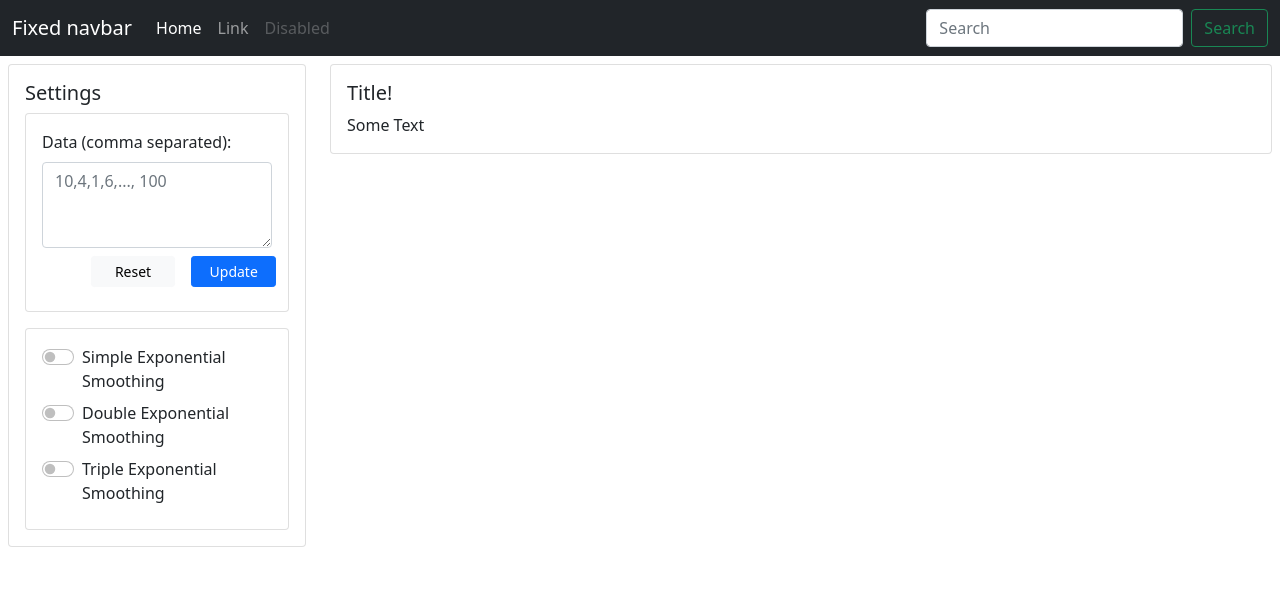
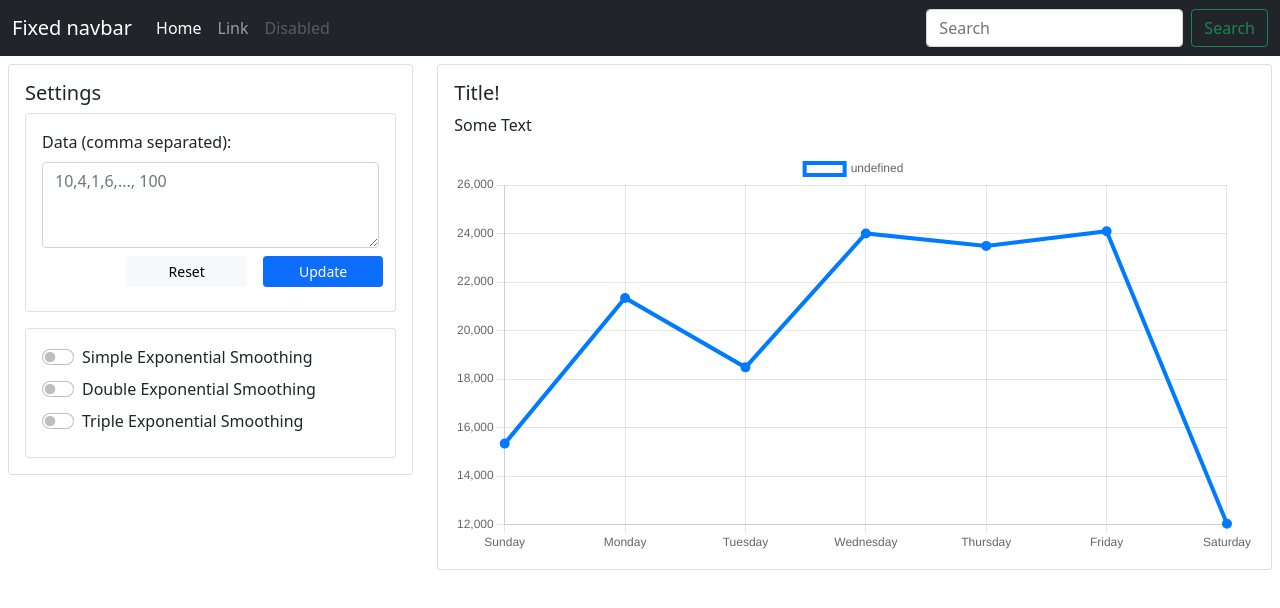
Before and after one commit to shuky-shukrun/Exponential-Smoothing-Demo, a React (Create React App) app: page / in a window 1280 px wide. Shown: the top 608 px of the page. Built offline with nearby package versions, Linux system fonts and the light colour scheme.

Commit message:
add basic chart

```diff
--- a/package.json
+++ b/package.json
@@ -7,8 +7,10 @@
     "@testing-library/react": "^11.2.7",
     "@testing-library/user-event": "^12.8.3",
     "bootstrap": "^5.0.2",
+    "chart.js": "^3.4.0",
     "react": "^17.0.2",
     "react-bootstrap-icons": "^1.5.0",
+    "react-chartjs-2": "^3.0.3",
     "react-dom": "^17.0.2",
     "react-scripts": "4.0.3",
     "web-vitals": "^1.1.2"
--- a/src/App.js
+++ b/src/App.js
@@ -1,6 +1,7 @@
 import Card from "./components/card";
 import LeftMenu from "./components/left-menu/left-menu";
 import TopNavbar from "./components/top-navbar/top-navbar";
+import Graph from "./components/content/graph";
 import "./App.css";
 
 function App() {
@@ -11,13 +12,14 @@ function App() {
         <h1>Hello World!</h1>
 
         <div className="row">
-          <div className="col-3">
+          <div className="col-md-4">
             <LeftMenu />
           </div>
-          <div className="col">
+          <div className="col-md-8">
             <Card>
               <h5 className="card-title">Title!</h5>
               <p className="card-text">Some Text</p>
+              <Graph />
             </Card>
           </div>
         </div>
--- /dev/null
+++ b/src/components/content/graph.jsx
@@ -0,0 +1,35 @@
+import { Line } from "react-chartjs-2";
+
+const Graph = (props) => {
+  return (
+    <div>
+      <Line
+        data={{
+          labels: [
+            "Sunday",
+            "Monday",
+            "Tuesday",
+            "Wednesday",
+            "Thursday",
+            "Friday",
+            "Saturday",
+          ],
+          datasets: [
+            {
+              data: [15339, 21345, 18483, 24003, 23489, 24092, 12034],
+              lineTension: 0,
+              backgroundColor: "transparent",
+              borderColor: "#007bff",
+              borderWidth: 4,
+              pointBackgroundColor: "#007bff",
+            },
+          ],
+        }}
+        height={200}
+        width={400}
+      />
+    </div>
+  );
+};
+
+export default Graph;
```
Also changed, not shown: 1 other file (tests, documents, lock files or other folders).
